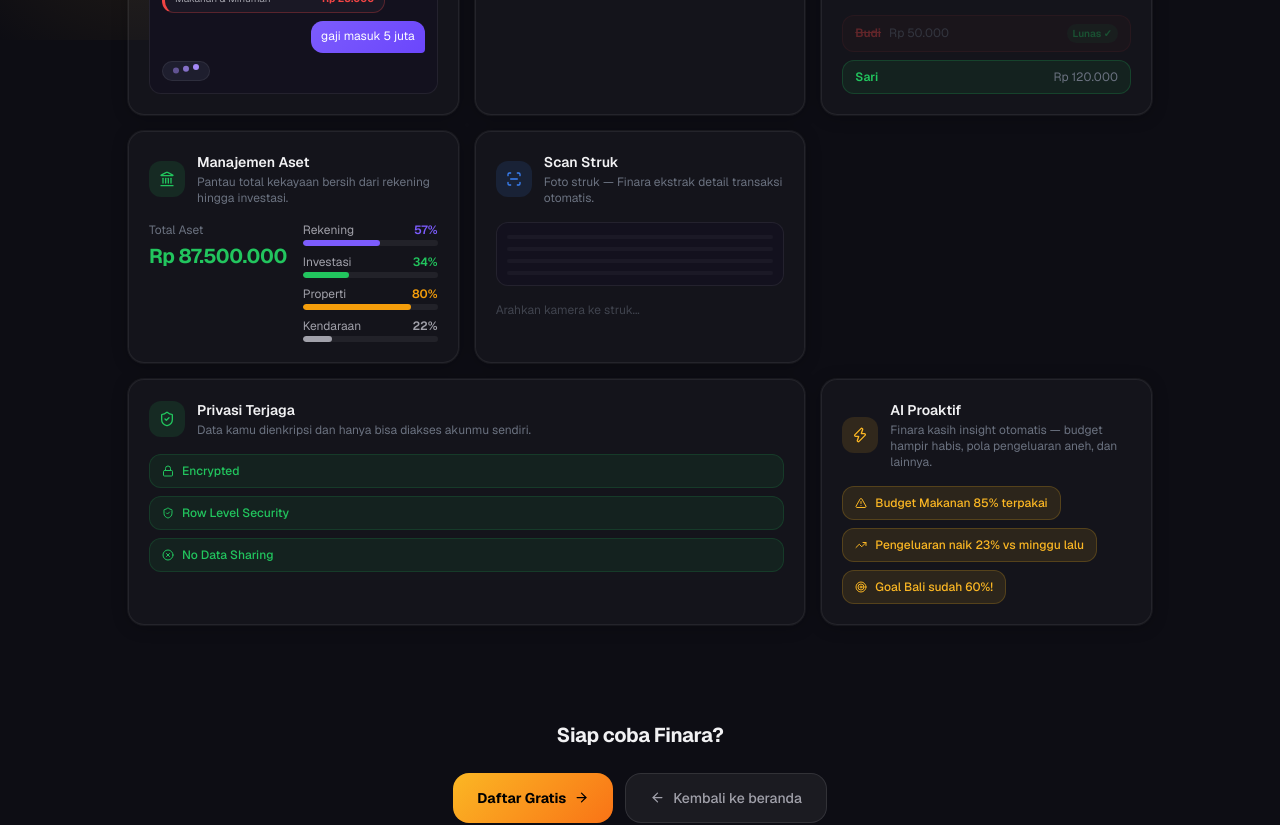
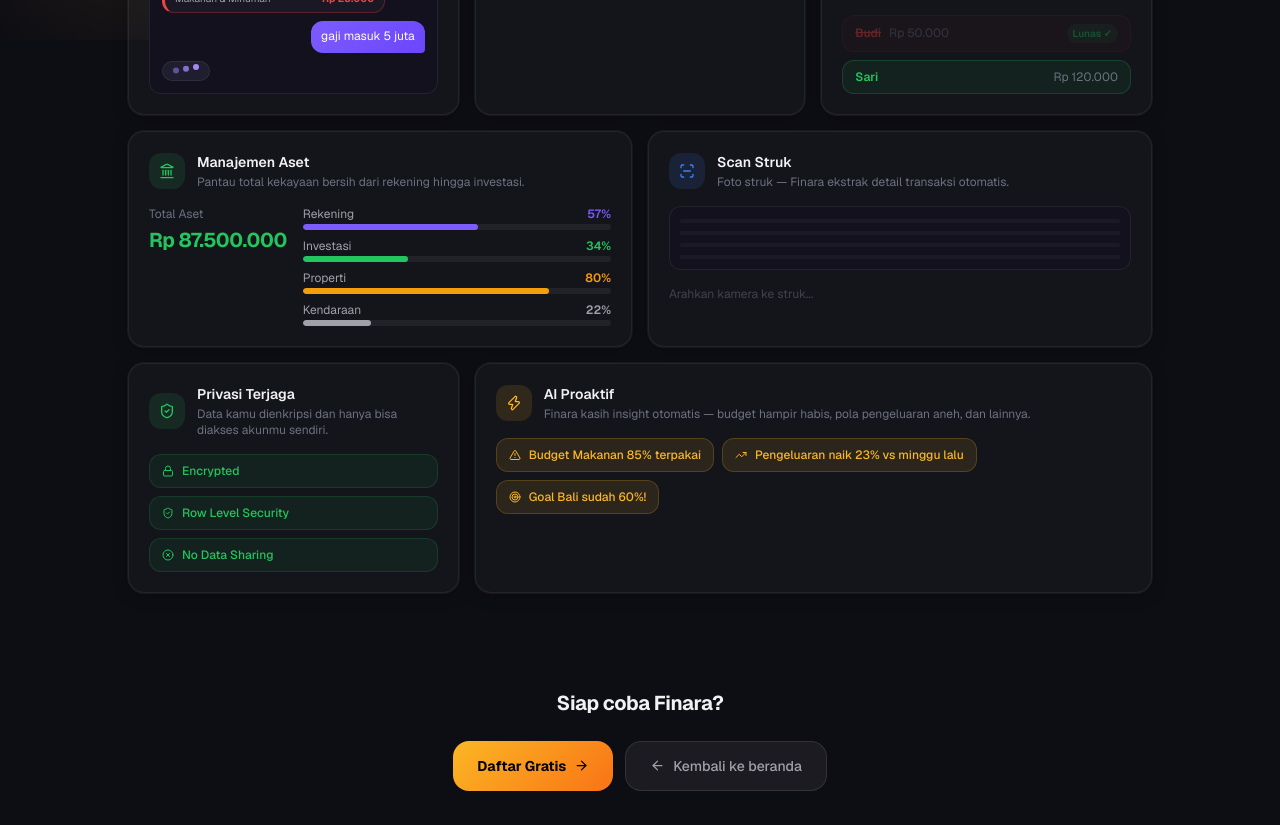
Before and after one commit to indraahmadfirdaus/finara-ai, a Next.js app: page /features in a window 1280 px wide. Shown: the part 760-1585 px from the top of the page. Built offline with nearby package versions, Linux system fonts and the light colour scheme.

Commit message:
fix: bento grid 6-col — Aset/Scan 50/50 full row, Privasi 33/AI 67, Chat/Dashboard 2-col each

```diff
--- a/src/app/features/page.tsx
+++ b/src/app/features/page.tsx
@@ -103,7 +103,7 @@
       initial={{ opacity: 0, y: 20 }}
       animate={inView ? { opacity: 1, y: 0 } : {}}
       transition={{ duration: 0.5, delay: 0.0, ease: [0.22, 1, 0.36, 1] }}
-      className="sm:col-span-1 lg:col-span-1 lg:row-span-2 rounded-2xl p-5 flex flex-col gap-3"
+      className="sm:col-span-1 lg:col-span-2 lg:row-span-2 rounded-2xl p-5 flex flex-col gap-3"
       style={{ background: 'var(--land-glass)', border: '1px solid var(--land-glass-border)', boxShadow: 'var(--land-card-shadow)', minHeight: 320 }}
     >
       <div className="flex items-center gap-3 flex-shrink-0">
@@ -231,7 +231,7 @@
       initial={{ opacity: 0, y: 20 }}
       animate={inView ? { opacity: 1, y: 0 } : {}}
       transition={{ duration: 0.5, delay: 0.07, ease: [0.22, 1, 0.36, 1] }}
-      className="sm:col-span-1 lg:col-span-1 lg:row-span-2 rounded-2xl p-5 flex flex-col gap-3"
+      className="sm:col-span-1 lg:col-span-2 lg:row-span-2 rounded-2xl p-5 flex flex-col gap-3"
       style={{ background: 'var(--land-glass)', border: '1px solid var(--land-glass-border)', boxShadow: 'var(--land-card-shadow)', minHeight: 320 }}
     >
       <div className="flex items-center gap-3 flex-shrink-0">
@@ -334,7 +334,7 @@
       initial={{ opacity: 0, y: 20 }}
       animate={inView ? { opacity: 1, y: 0 } : {}}
       transition={{ duration: 0.5, delay: 0.07, ease: [0.22, 1, 0.36, 1] }}
-      className="sm:col-span-2 lg:col-span-1 rounded-2xl p-5 flex flex-col gap-4"
+      className="sm:col-span-2 lg:col-span-3 rounded-2xl p-5 flex flex-col gap-4"
       style={{ background: 'var(--land-glass)', border: '1px solid var(--land-glass-border)', boxShadow: 'var(--land-card-shadow)' }}
     >
       <div className="flex items-center gap-3">
@@ -417,7 +417,7 @@
       initial={{ opacity: 0, y: 20 }}
       animate={inView ? { opacity: 1, y: 0 } : {}}
       transition={{ duration: 0.5, delay: 0.14, ease: [0.22, 1, 0.36, 1] }}
-      className="sm:col-span-2 lg:col-span-1 rounded-2xl p-5 flex flex-col gap-4"
+      className="sm:col-span-2 lg:col-span-3 rounded-2xl p-5 flex flex-col gap-4"
       style={{ background: 'var(--land-glass)', border: '1px solid var(--land-glass-border)', boxShadow: 'var(--land-card-shadow)' }}
     >
       <div className="flex items-center gap-3">
@@ -504,7 +504,7 @@
       initial={{ opacity: 0, y: 20 }}
       animate={inView ? { opacity: 1, y: 0 } : {}}
       transition={{ duration: 0.5, delay: 0.14, ease: [0.22, 1, 0.36, 1] }}
-      className="rounded-2xl p-5 flex flex-col gap-4"
+      className="lg:col-span-2 rounded-2xl p-5 flex flex-col gap-4"
       style={{ background: 'var(--land-glass)', border: '1px solid var(--land-glass-border)', boxShadow: 'var(--land-card-shadow)' }}
     >
       <div className="flex items-center gap-3">
@@ -558,7 +558,7 @@
       initial={{ opacity: 0, y: 20 }}
       animate={inView ? { opacity: 1, y: 0 } : {}}
       transition={{ duration: 0.5, delay: 0.21, ease: [0.22, 1, 0.36, 1] }}
-      className="rounded-2xl p-5 flex flex-col gap-4"
+      className="lg:col-span-2 rounded-2xl p-5 flex flex-col gap-4"
       style={{ background: 'var(--land-glass)', border: '1px solid var(--land-glass-border)', boxShadow: 'var(--land-card-shadow)' }}
     >
       <div className="flex items-center gap-3">
@@ -684,7 +684,7 @@
       initial={{ opacity: 0, y: 20 }}
       animate={inView ? { opacity: 1, y: 0 } : {}}
       transition={{ duration: 0.5, delay: 0.0, ease: [0.22, 1, 0.36, 1] }}
-      className="sm:col-span-1 lg:col-span-1 rounded-2xl p-5 flex flex-col gap-4"
+      className="sm:col-span-1 lg:col-span-4 rounded-2xl p-5 flex flex-col gap-4"
       style={{ background: 'var(--land-glass)', border: '1px solid var(--land-glass-border)', boxShadow: 'var(--land-card-shadow)' }}
     >
       <div className="flex items-center gap-3">
@@ -892,7 +892,7 @@
 
       {/* Bento Grid */}
       <section className="relative z-10 px-5 sm:px-8 lg:px-16 pb-8 max-w-6xl mx-auto w-full">
-        <div className="grid grid-cols-1 sm:grid-cols-2 lg:grid-cols-3 gap-4 auto-rows-auto">
+        <div className="grid grid-cols-1 sm:grid-cols-2 lg:grid-cols-6 gap-4 auto-rows-auto">
 
           <ChatTile />
           <DashboardTile />
```
